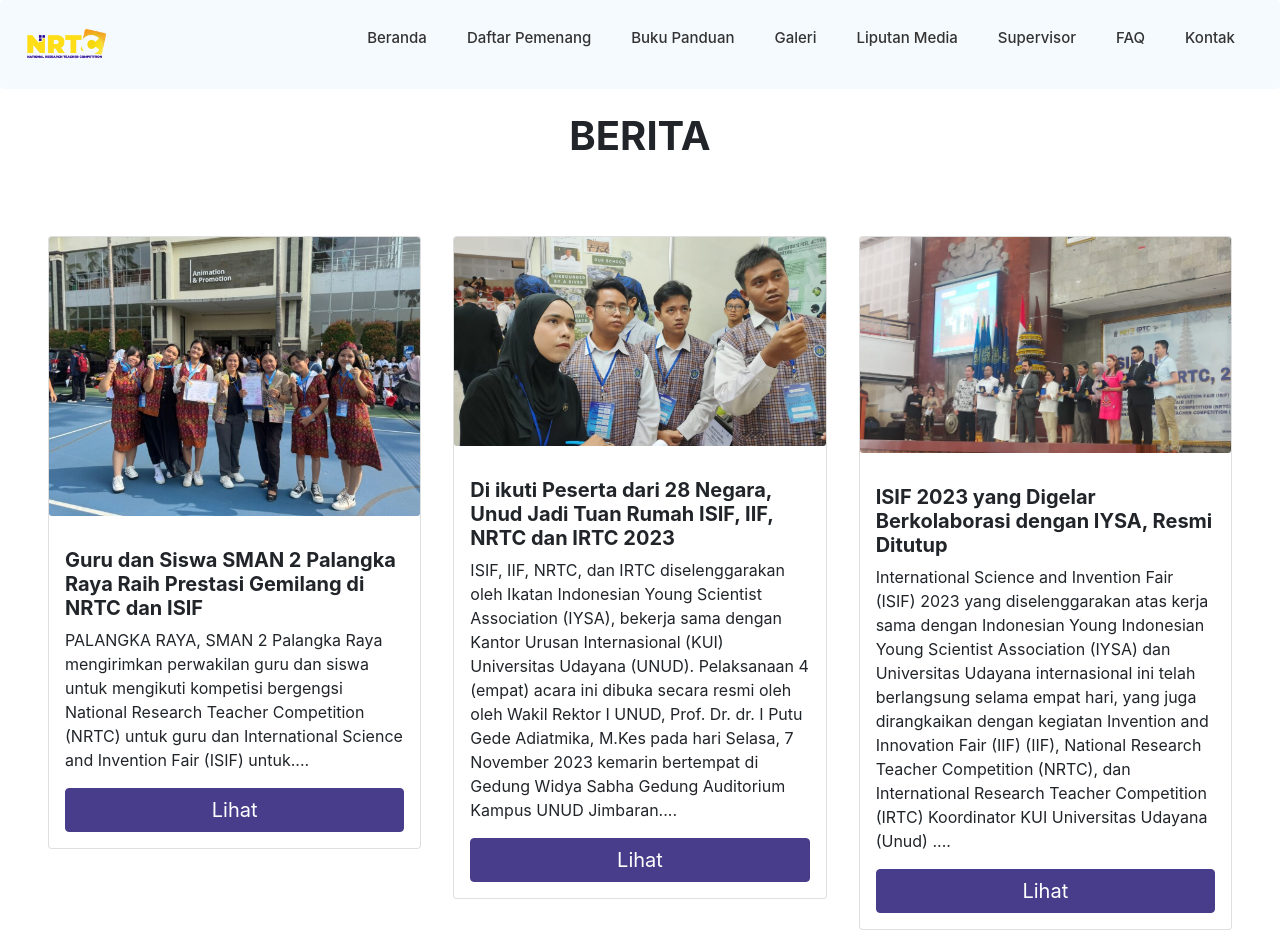
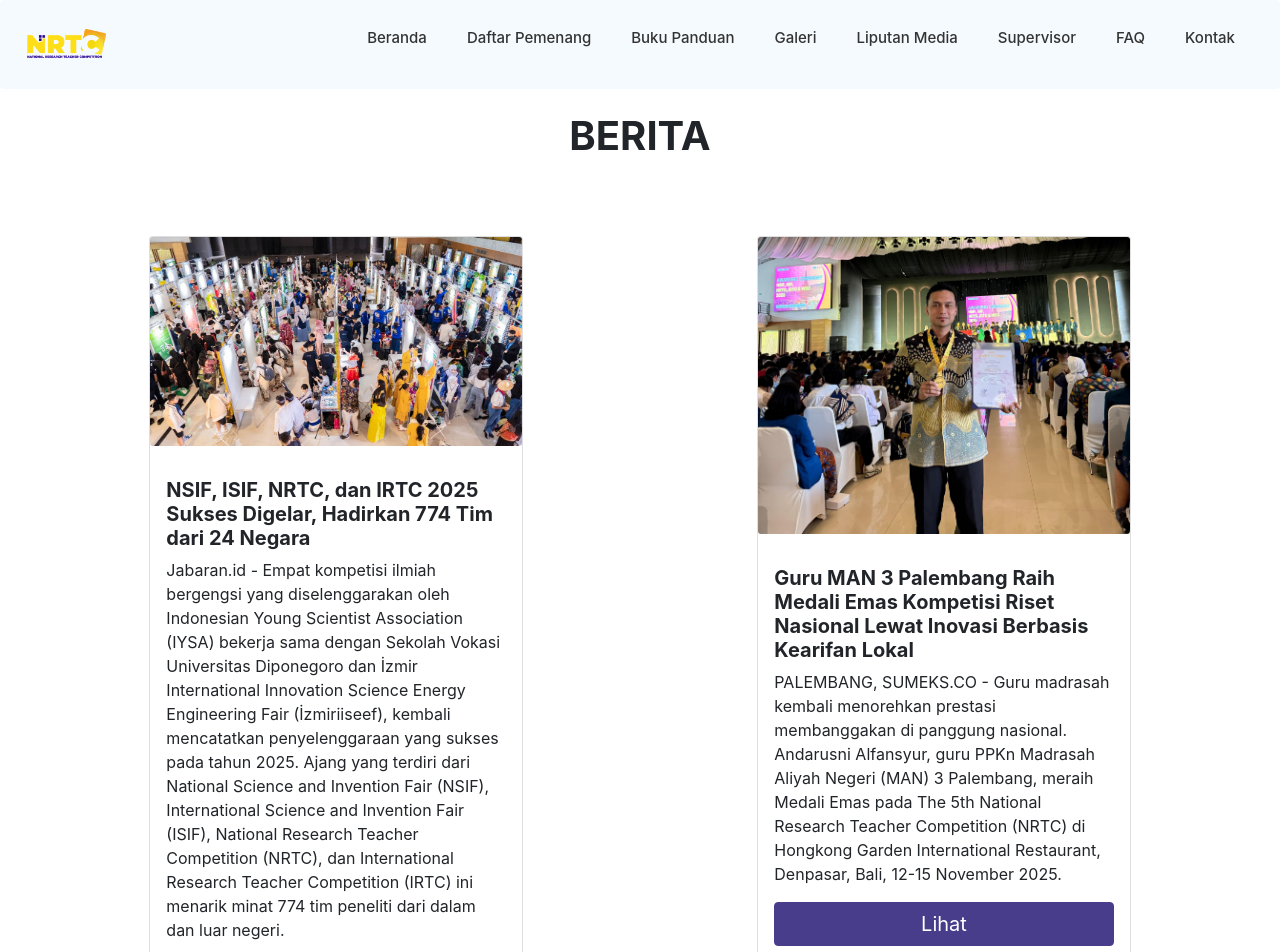
Before and after one commit to iysaofficial/officialnrtc, a React (Create React App) app: page /News2 in a window 1280 px wide. Shown: the top 952 px of the page. Built offline with nearby package versions, Linux system fonts and the light colour scheme.

Commit message:
news 2025

```diff
--- a/src/components/news/Newsn.js
+++ b/src/components/news/Newsn.js
@@ -3,6 +3,48 @@ const Newsn = () => {
     <>
       <section className="news-section">
         <h1 className="subnews text-center fw-bold">BERITA</h1>
+        <div class="row news">
+          <div class="news1 col-sm-4">
+            <div class="card">
+              <img
+                src="../assets/img/logo/20251.jpg"
+                class="card-img col-sm-3"
+                alt="..."
+              />
+              <div class="card-body">
+                <h5 class="card-title mt-3 fw-bold">
+                  NSIF, ISIF, NRTC, dan IRTC 2025 Sukses Digelar, Hadirkan 774 Tim dari 24 Negara
+                </h5>
+                <p class="card-text">
+                  Jabaran.id - Empat kompetisi ilmiah bergengsi yang diselenggarakan oleh Indonesian Young Scientist Association (IYSA) bekerja sama dengan Sekolah Vokasi Universitas Diponegoro dan İzmir International Innovation Science Energy Engineering Fair (İzmiriiseef), kembali mencatatkan penyelenggaraan yang sukses pada tahun 2025. Ajang yang terdiri dari National Science and Invention Fair (NSIF), International Science and Invention Fair (ISIF), National Research Teacher Competition (NRTC), dan International Research Teacher Competition (IRTC) ini menarik minat 774 tim peneliti dari dalam dan luar negeri.
+                </p>
+                <a href="https://jabaran.id/nsif-isif-nrtc-dan-irtc-2025-sukses-digelar-hadirkan-774-tim-dari-24-negara/" class="btnnews btn btn-primary">
+                  Lihat
+                </a>
+              </div>
+            </div>
+          </div>
+          <div class="news1 col-sm-4">
+            <div class="card">
+              <img
+                src="../assets/img/logo/20252.jpg"
+                class="card-img col-sm-3"
+                alt="..."
+              />
+              <div class="card-body">
+                <h5 class="card-title mt-3 fw-bold">
+                  Guru MAN 3 Palembang Raih Medali Emas Kompetisi Riset Nasional Lewat Inovasi Berbasis Kearifan Lokal
+                </h5>
+                <p class="card-text">
+                  PALEMBANG, SUMEKS.CO - Guru madrasah kembali menorehkan prestasi membanggakan di panggung nasional. Andarusni Alfansyur, guru PPKn Madrasah Aliyah Negeri (MAN) 3 Palembang, meraih Medali Emas pada The 5th National Research Teacher Competition (NRTC) di Hongkong Garden International Restaurant, Denpasar, Bali, 12-15 November 2025.
+                </p>
+                <a href="https://sumeks.disway.id/edukasi/read/768977/guru-man-3-palembang-raih-medali-emas-kompetisi-riset-nasional-lewat-inovasi-berbasis-kearifan-lokal" class="btnnews btn btn-primary">
+                  Lihat
+                </a>
+              </div>
+            </div>
+          </div>
+        </div>
         <div class="row news">
           <div class="news1 col-sm-4">
             <div class="card">
```
Also changed, not shown: public/assets/img/logo/20251.jpg (added), public/assets/img/logo/20252.jpg (added).
